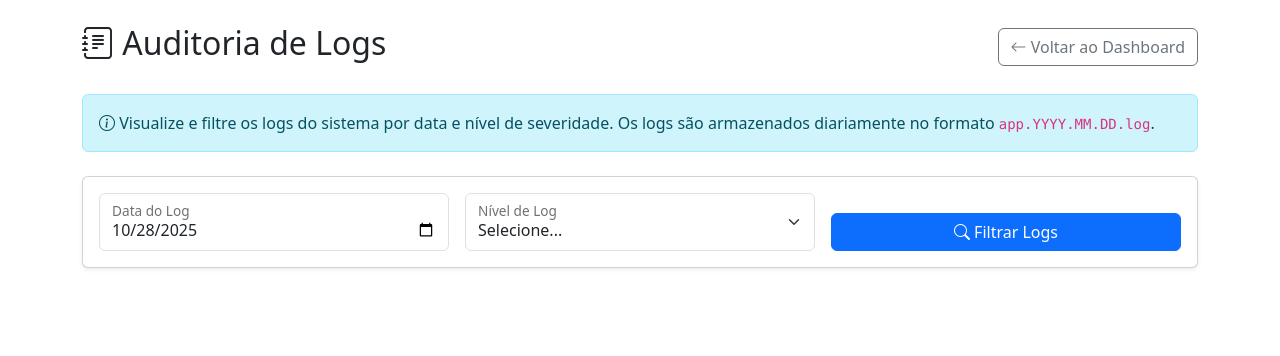
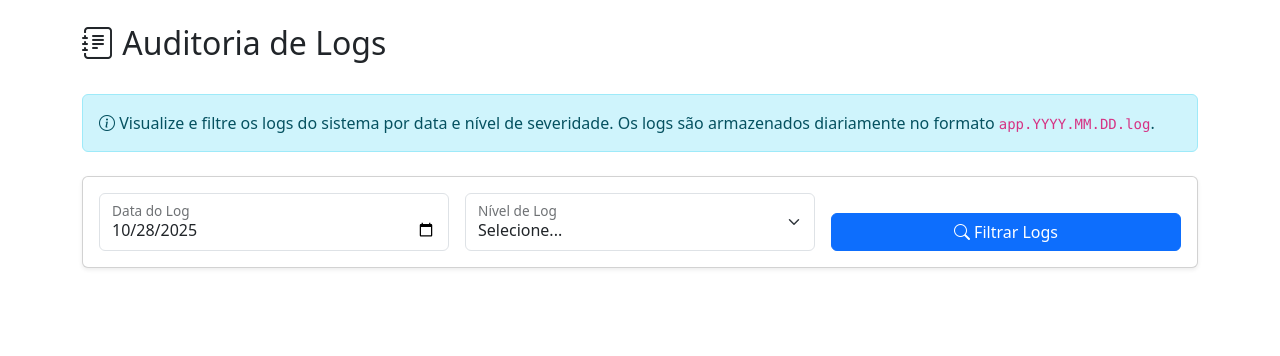
Before and after one commit to rudnazareth-hub/PetLar, a Python web app: template templates/admin/auditoria.html in a window 1280 px wide. Shown: the part 64-420 px from the top of the page. Run offline with Jinja, Linux system fonts and the light colour scheme; the template is opened without the code that fills it, so the values that code supplies are empty.

Commit message:
padronizacao de titulos

```diff
--- a/templates/admin/auditoria.html
+++ b/templates/admin/auditoria.html
@@ -8,9 +8,6 @@
     <div class="col-12">
         <div class="d-flex justify-content-between align-items-center mb-4">
             <h2><i class="bi bi-journal-text"></i> Auditoria de Logs</h2>
-            <a href="/usuario" class="btn btn-outline-secondary">
-                <i class="bi bi-arrow-left"></i> Voltar ao Dashboard
-            </a>
         </div>
 
         <div class="alert alert-info mb-4">
@@ -79,7 +76,8 @@
             </div>
             <div class="card-body p-0">
                 {% if logs %}
-                <textarea readonly class="form-control font-monospace border-0 rounded-0 resize-none fs-small lh-sm" rows="25">{{ logs }}</textarea>
+                <textarea readonly class="form-control font-monospace border-0 rounded-0 resize-none fs-small lh-sm"
+                    rows="25">{{ logs }}</textarea>
                 {% else %}
                 <div class="alert alert-warning mb-0 rounded-0">
                     <i class="bi bi-exclamation-triangle"></i>
@@ -109,7 +107,7 @@
     });
 
     // Auto-submit ao mudar filtros (opcional - pode ser removido se preferir)
-    document.getElementById('nivel').addEventListener('change', function() {
+    document.getElementById('nivel').addEventListener('change', function () {
         document.getElementById('formFiltro').submit();
     });
 </script>
--- a/templates/admin/chamados/listar.html
+++ b/templates/admin/chamados/listar.html
@@ -1,4 +1,4 @@
-{% extends 'base_privada.html' %}
+{% extends "base_privada.html" %}
 
 {% block titulo %}Gerenciar Chamados{% endblock %}
 
--- a/templates/admin/tema.html
+++ b/templates/admin/tema.html
@@ -7,9 +7,6 @@
     <div class="col-12">
         <div class="d-flex justify-content-between align-items-center mb-4">
             <h2><i class="bi bi-palette"></i> Personalizar Tema</h2>
-            <a href="/usuario" class="btn btn-outline-secondary">
-                <i class="bi bi-arrow-left"></i> Voltar ao Dashboard
-            </a>
         </div>
 
         <div class="alert alert-info mb-4">
```
Lines whose indentation alone changed are shown as unchanged.
